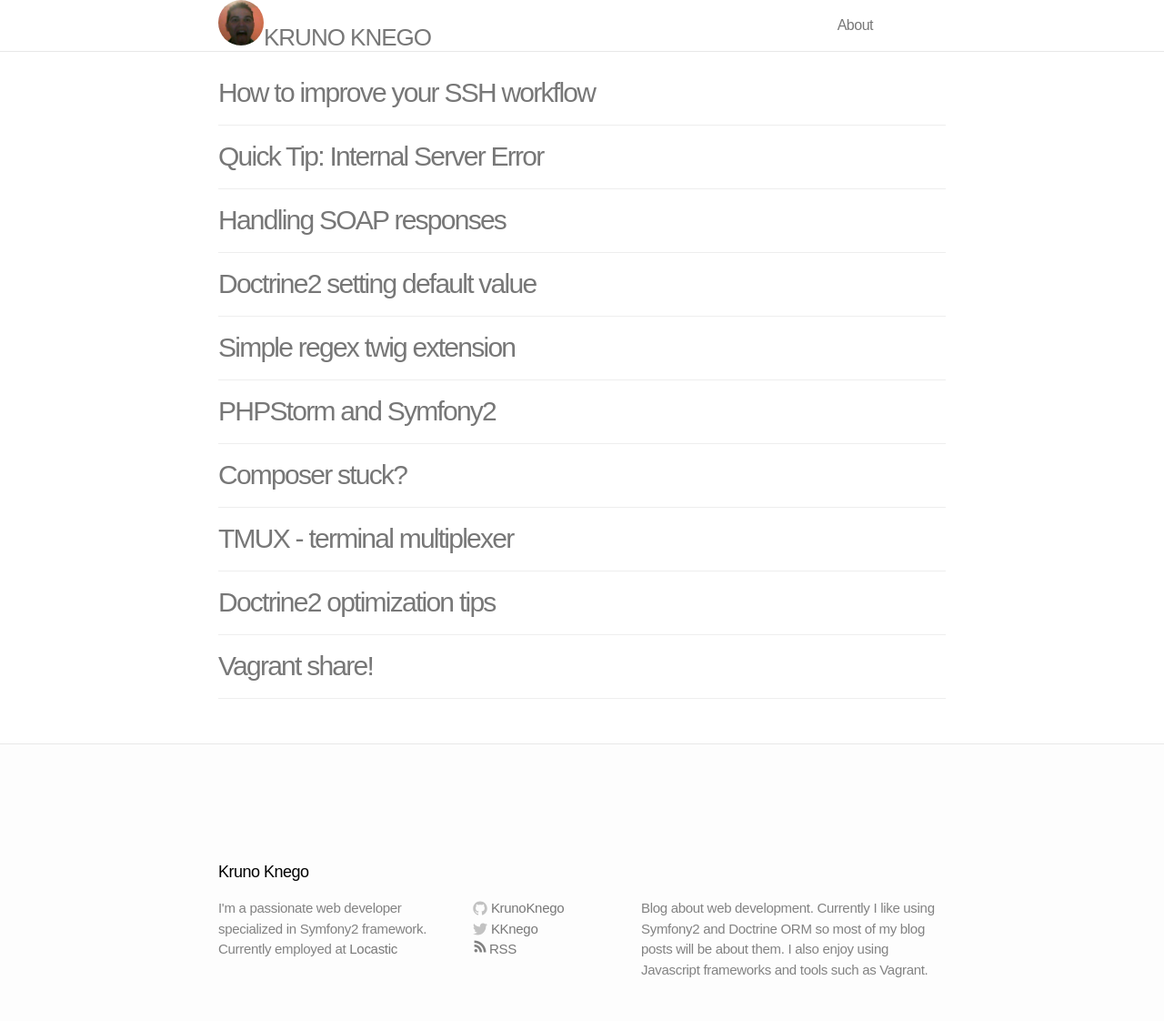
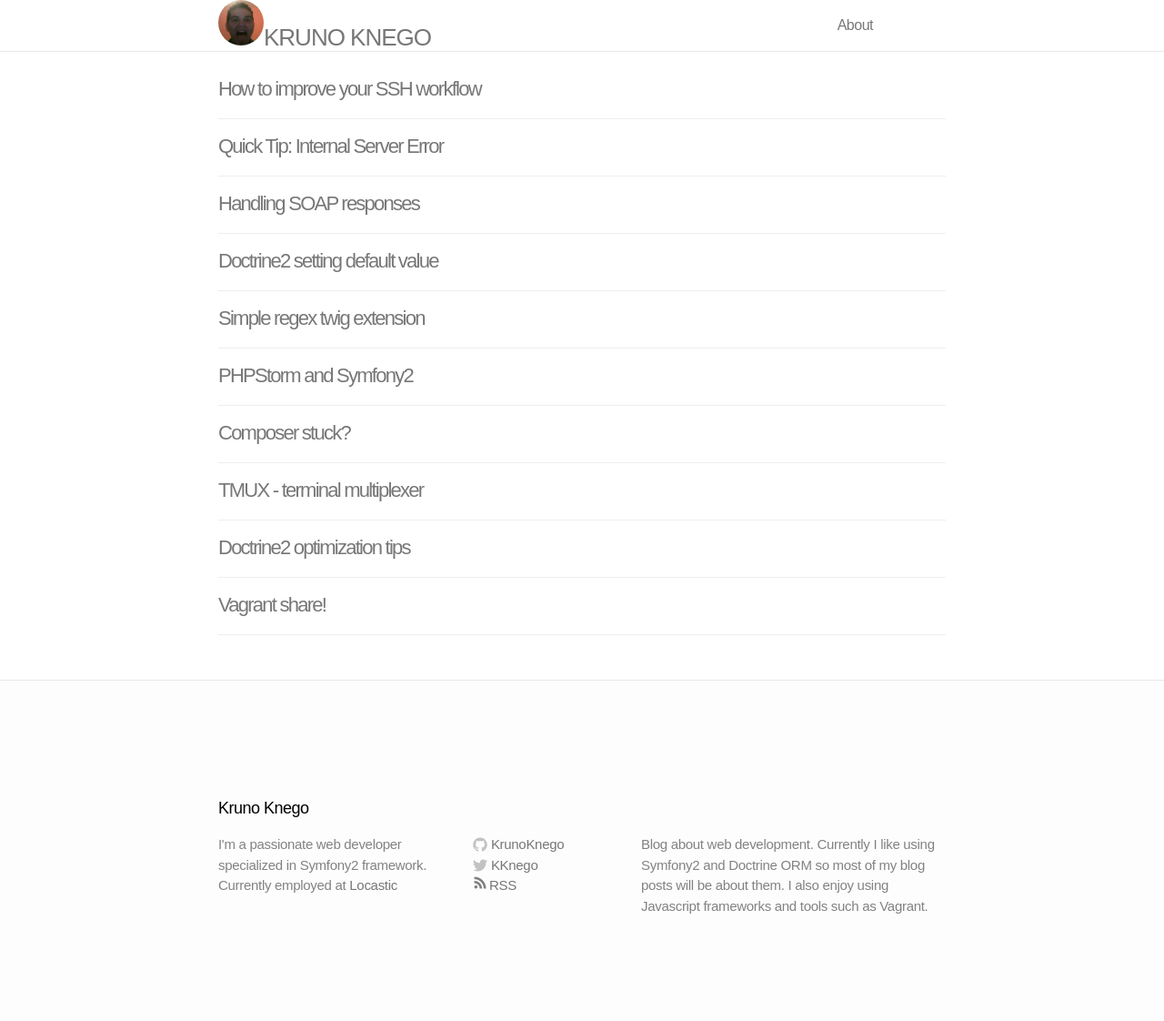
Before and after one commit to guotechfin/KrunoKnego.github.io, a Jekyll site: the page built from index.html, in a window 1280 px wide. Shown: the whole page at 91% size. Built offline with Jekyll 4.4.1, drawn with Linux system fonts in a browser that asks for light colours; the list of posts is cut into pages by our own code; after the commit the page ends 1052 px from its top, so only the background shows below that.

Commit message:
Index page fixes.

```diff
--- a/css/extra.css
+++ b/css/extra.css
@@ -138,7 +138,7 @@
 }
 
 a.post-link {
-    font-size: 30px !important;
+    font-size: 22px !important;
     letter-spacing: -1.75px !important;
     line-height: 1 !important;
     font-weight: 300 !important;
```
